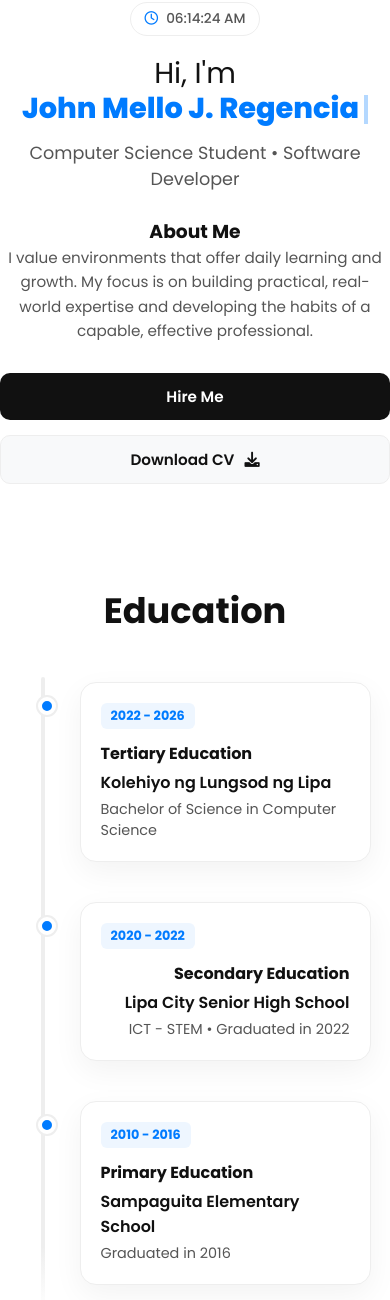
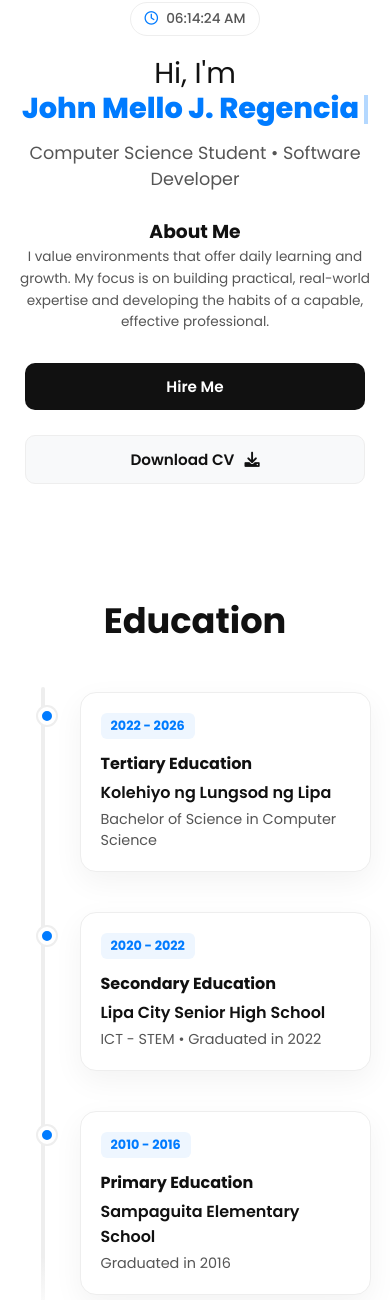
Before and after one commit to m3lloo/My-Portfolio, a Flask app: page / in a window 390 px wide. Shown: the part 400-1700 px from the top of the page. Run offline with Flask 3, Linux system fonts and the light colour scheme.

Commit message:
fixed mobile ed

```diff
--- a/static/css/style.css
+++ b/static/css/style.css
@@ -216,7 +216,6 @@ section {
     max-width: 650px;
 }
 
-/* Updated Badge Container for multiple badges */
 .badge-container {
     display: flex;
     gap: 12px;
@@ -237,7 +236,6 @@ section {
     gap: 8px;
 }
 
-/* New Local Time Badge */
 .time-badge {
     background: var(--card);
     color: var(--text-muted);
@@ -269,7 +267,6 @@ section {
     margin: 0 0 15px 0;
 }
 
-/* FIXED: Reserves space so the paragraph doesn't stretch/jump while typing */
 .name-wrapper {
     white-space: nowrap;
     display: inline-block;
@@ -718,12 +715,20 @@ section {
         margin-bottom: 30px;
     }
 
+        /* FIX: Force left alignment for all timeline items on mobile */
         .timeline-item.left, .timeline-item.right {
             left: 0;
             text-align: left;
         }
 
-    .left .timeline-content, .left .edu-tag {
+    /* FIX: Override the flex alignment for the left card content */
+    /* This ensures Secondary Education content aligns to the start (left) */
+    .left .timeline-content {
+        align-items: flex-start;
+    }
+
+    /* FIX: Override the tag alignment */
+    .left .edu-tag {
         align-self: flex-start;
     }
 
@@ -740,20 +745,31 @@ section {
     .hero-name {
         font-size: 1.8rem;
     }
-    /* Stack badges vertically on small screens if needed */
+
     .badge-container {
         flex-direction: column;
         align-items: center;
         gap: 8px;
     }
 
+    /* BUTTON SIDE MARGINS */
     .hero-btns {
         flex-direction: column;
         width: 100%;
+        padding: 0 25px;
+        box-sizing: border-box;
     }
 
     .btn-primary, .btn-secondary {
         width: 100%;
+        margin-bottom: 10px;
+    }
+
+    /* ABOUT ME TEXT & MARGINS */
+    .about-content p {
+        font-size: 0.85rem;
+        margin-left: 20px;
+        margin-right: 20px;
     }
 
     .timeline::after {
```
